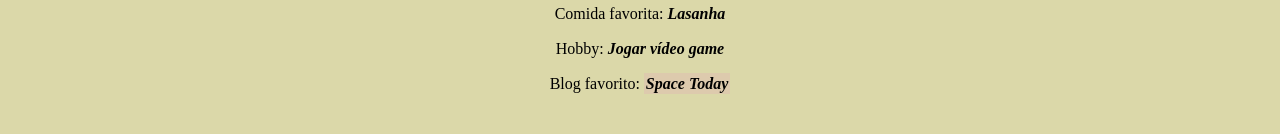
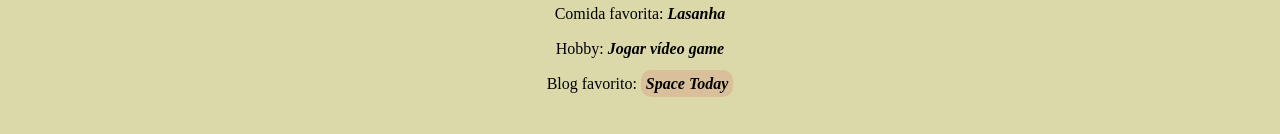
Before and after one commit to Josimar-Souza/Josimar-Souza.github.io, a plain HTML site: page index.html in a window 1280 px wide. Shown: the part 1975-2109 px from the top of the page. Drawn offline with Linux system fonts and the light colour scheme.

```diff
--- a/style.css
+++ b/style.css
@@ -101,8 +101,9 @@ body{
 .button{
     text-decoration: none;
     color: black;
-    background-color: #ddcaad;
-    padding: 2px;
+    background-color: #dac09a;
+    padding: 5px;
+    border-radius: 10px;
 }
 
 .button:hover{
```
